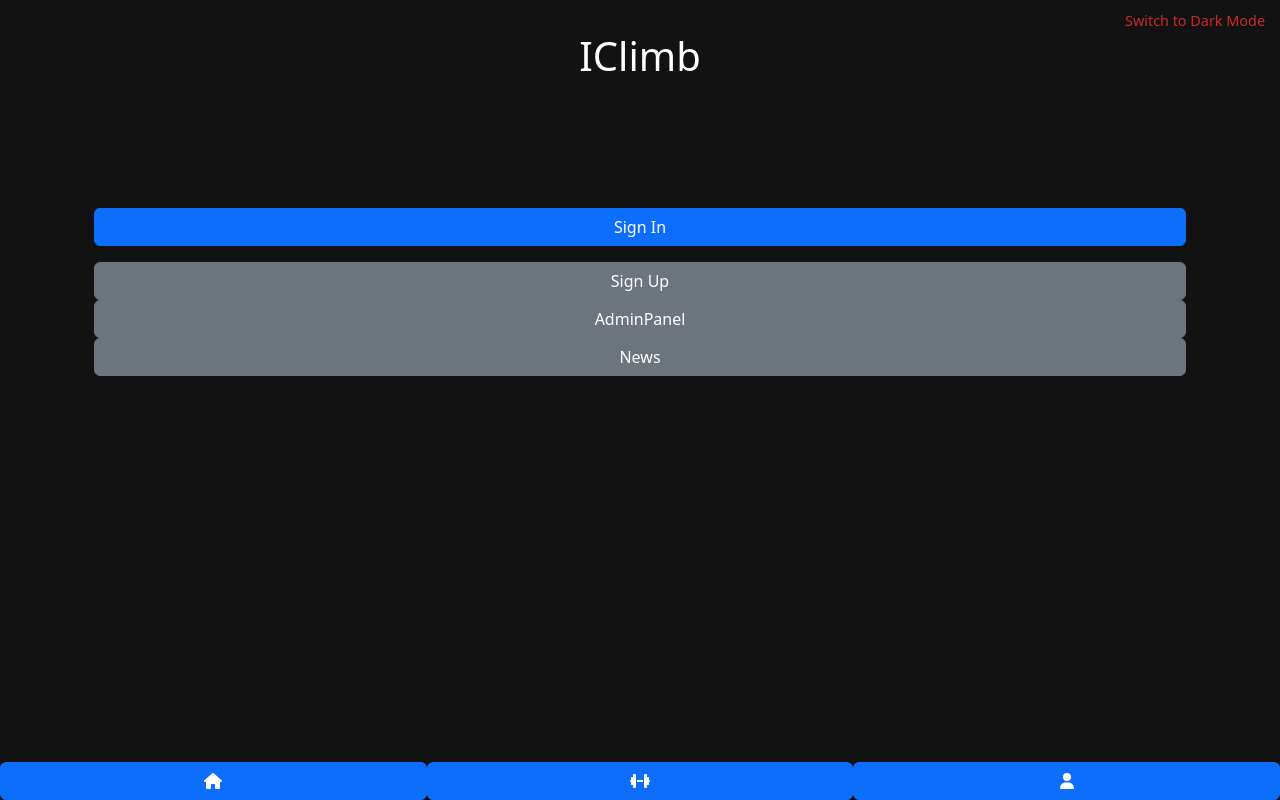
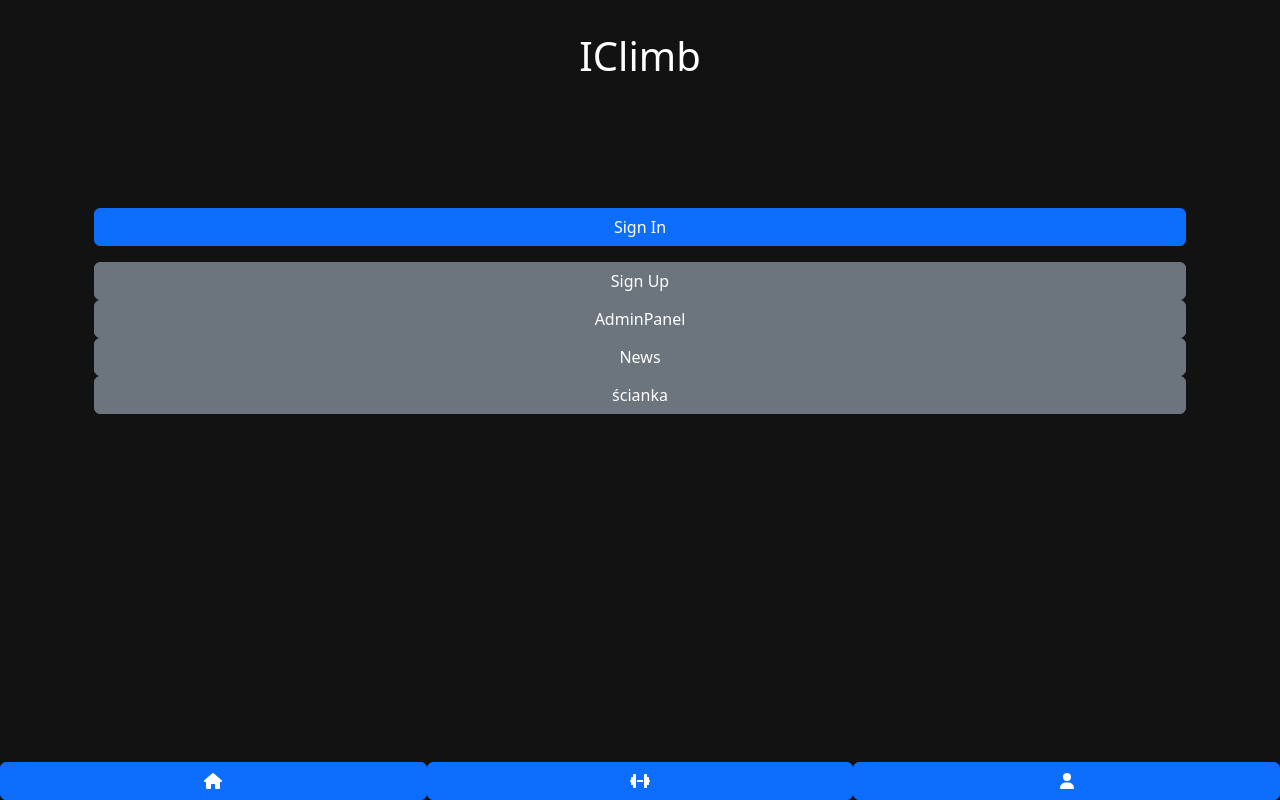
Before and after one commit to Lucius17/IClimb-client, a React (Vite) app: page / in a window 1280 px wide. Built offline with nearby package versions, Linux system fonts and the light colour scheme.

Commit message:
Lepsza wizualizacja

```diff
--- a/package.json
+++ b/package.json
@@ -24,7 +24,9 @@
     "react-dom": "^18.3.1",
     "react-leaflet": "^4.2.1",
     "react-quill": "^2.0.0",
+    "react-rating-stars-component": "^2.2.0",
     "react-router-dom": "^6.26.0",
+    "react-zoom-pan-pinch": "^3.6.1",
     "use-local-storage": "^3.0.0"
   },
   "devDependencies": {
--- a/src/App.jsx
+++ b/src/App.jsx
@@ -15,6 +15,7 @@ import ForgotPassword from './components/ForgotPassword.jsx';
 import GymOverview from "./components/GymOverview";
 import GymDetail   from "./components/GymDetail.jsx";
 import { ThemeProvider } from './ThemeContext';
+import ClimbingWall from './components/ClimbingWall.jsx';
 
 
 function App() {
@@ -36,12 +37,8 @@ function App() {
   ]);
   const svgData = '<svg><!-- SVG content here --></svg>';
   return (
-      <ThemeProvider>
         <Router>
           <div className="container">
-        <span className="theme-switch" onClick={toggleDarkMode}>
-          {isDarkMode ? 'Switch to Light Mode' : 'Switch to Dark Mode'}
-        </span>
             <Routes>
               <Route path="/" element={<Unsigned/>}/>
               <Route path="/login" element={isAuthenticated ? <Navigate to="/"/> : <LogIn onSignIn={handleSignIn}/>}/>
@@ -52,6 +49,7 @@ function App() {
               <Route path="/gym/:id" element={<GymDetail svgData={svgData} routes={routes} setRoutes={setRoutes}/>}/>
               <Route path="/news" element={<News/>}/>
               <Route path="/profile" element={<Profile/>}/>
+              <Route path="/test" element={<ClimbingWall/>}/>
               <Route path="/admin/*" element={<AdminPanel/>}/>
               <Route path="/superadmin" element={<SuperAdminPanel/>}/>
               <Route path="/admin/:centerId/*" element={<AdminPanel/>}/>
@@ -61,7 +59,6 @@ function App() {
             </Routes>
           </div>
         </Router>
-      </ThemeProvider>
   );
 }
 
--- a/src/components/Unsigned.jsx
+++ b/src/components/Unsigned.jsx
@@ -3,6 +3,8 @@ import { Link } from 'react-router-dom';
 import Menu from './Menu';
 
 function Unsigned() {
+
+
   return (
     <div className="container text-center">
       <h1>IClimb</h1>
@@ -15,6 +17,7 @@ function Unsigned() {
       <Link to="/signup" className="btn btn-secondary w-100">Sign Up</Link>
       <Link to="/superadmin" className="btn btn-secondary w-100">AdminPanel</Link>
       <Link to="/news" className="btn btn-secondary w-100">News</Link>
+      <Link to="/test" className="btn btn-secondary w-100">ścianka</Link>
 
 
       <Menu />
```
Also changed, not shown: 1 other file (tests, documents, lock files or other folders).
